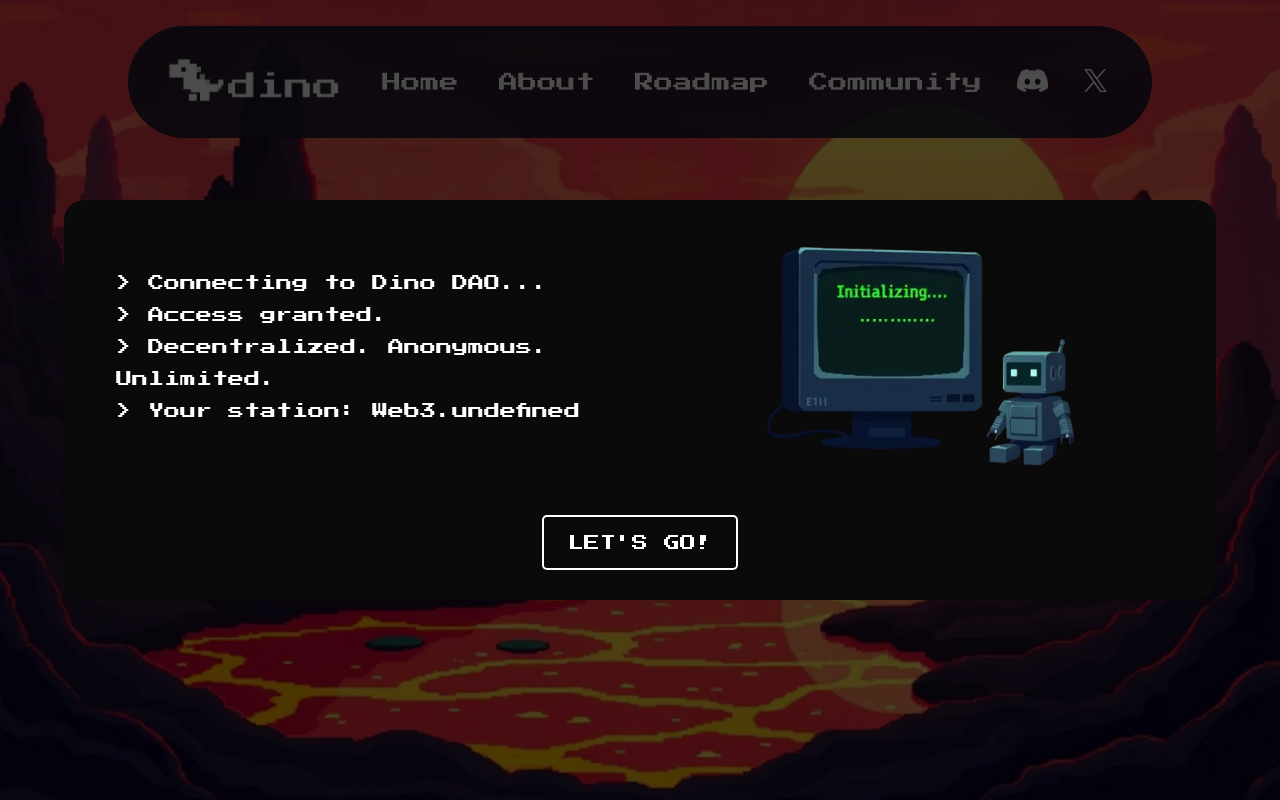
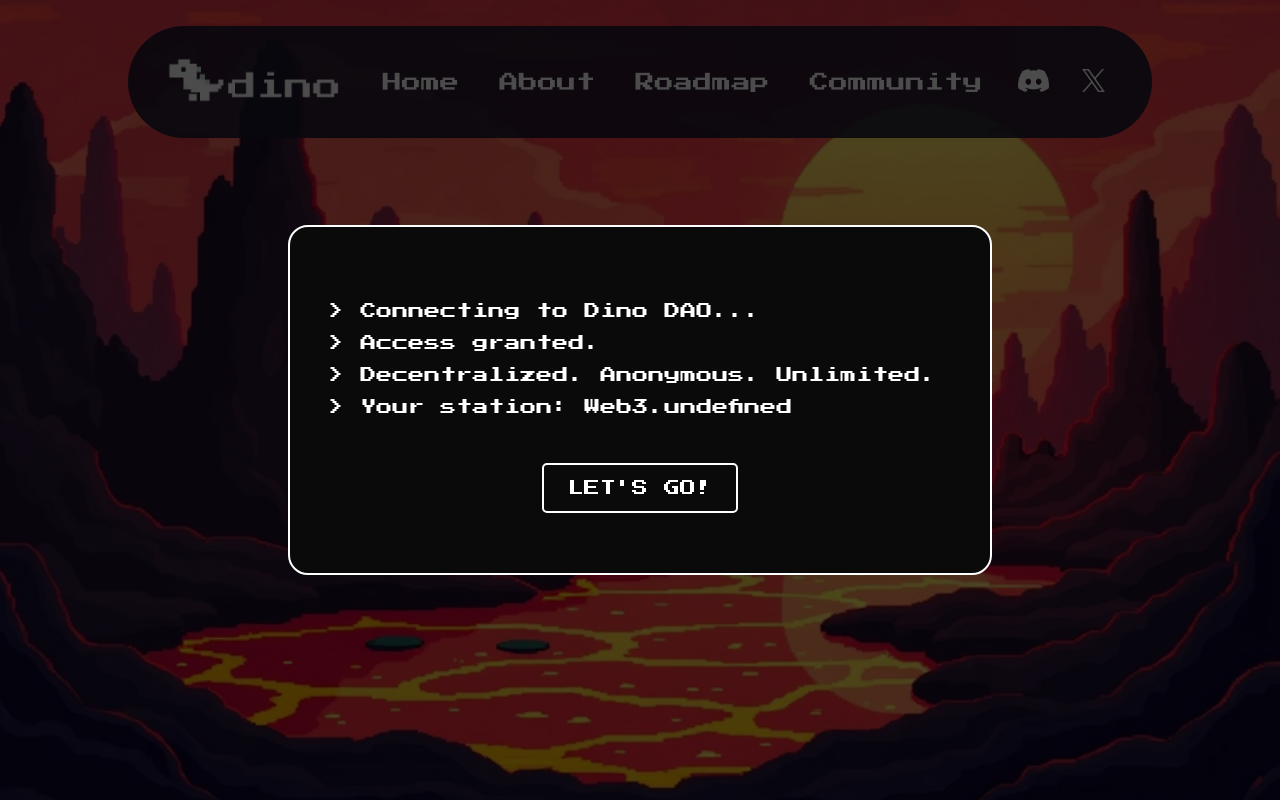
Before and after one commit to alexperedel/dino-dao, a React (Create React App) app: page / in a window 1280 px wide. Shown: the top 800 px of the page. Built offline with nearby package versions, Linux system fonts and the light colour scheme.

Commit message:
Change welcome-window styles and fix header styles for top-nav

```diff
--- a/src/components/Header.js
+++ b/src/components/Header.js
@@ -66,13 +66,13 @@ const Header = () => {
             </nav>
 
             <div className="social-icons">
-                <button className="icon-button">
+                <button className="icon-button" id="x-discord-button">
                     <a href="https://discord.com" target="_blank" rel="noopener noreferrer">
                         <img className="discord-logo" src={logoDiscord} alt="discord.com Logo"/>
                     </a>
                 </button>
 
-                <button className="icon-button">
+                <button className="icon-button" id="x-logo-button">
                     <a href="https://x.com" target="_blank" rel="noopener noreferrer">
                         <img className="x-logo" src={logoX} alt="X.com Logo"/>
                     </a>
--- a/src/components/WelcomeMessage.js
+++ b/src/components/WelcomeMessage.js
@@ -1,5 +1,4 @@
 import React, {useEffect, useState, useRef} from 'react';
-import terminal from "../images/terminal.png";
 import "../css/welcome-window-styles.css"
 
 const Welcome = ( { setTerminalActive } ) => {
@@ -20,7 +19,6 @@ const Welcome = ( { setTerminalActive } ) => {
     const [displayedText, setDisplayedText] = useState("");
     const [isComplete, setIsComplete] = useState(false);
     const [showButton, setShowButton] = useState(false);
-    const [showImg, setImg] = useState(false);
 
     const indexRef = useRef(0);
 
@@ -37,12 +35,8 @@ const Welcome = ( { setTerminalActive } ) => {
                 setIsComplete(true);
 
                 setTimeout(() => {
-                    setImg(true);
+                    setShowButton(true);
                 }, 500);
-
-                setTimeout(() => {
-                    setShowButton(true);
-                }, 1000);
             }
         }, 20);
 
@@ -61,16 +55,6 @@ const Welcome = ( { setTerminalActive } ) => {
                                 }}>
                             Let's Go!
                         </button>
-
-                        <img
-                            className="img-computer"
-                            style={{
-                                opacity: showImg ? 1 : 0,
-                            }}
-                            alt="computer"
-                            src={terminal}
-                        />
-
                     </div>
                 </div>
             )}
--- a/src/css/community-styles.css
+++ b/src/css/community-styles.css
@@ -43,8 +43,6 @@
 }
 
 .community-box .community-button {
-
-
     color: #fff;
     transition: all 0.5s ease;
     text-decoration: none;
--- a/src/css/header-styles.css
+++ b/src/css/header-styles.css
@@ -34,7 +34,7 @@
     color: white;
     text-decoration: none;
     font-size: 1.2rem;
-    padding: 5px 10px;
+    padding: 10px 10px;
 }
 
 .top-nav a:hover {
@@ -46,7 +46,7 @@
     display: flex;
     flex-direction: row;
     padding-right: 1.5%;
-    gap: 15px;
+    gap: 10px;
 }
 
 .social-icons img {
@@ -57,8 +57,12 @@
 .icon-button {
     background: none;
     border: none;
-    padding: 5px 10px;
+    padding: 10px 10px;
     cursor: pointer;
+}
+
+#x-logo-button {
+    padding: 10px 12px;
 }
 
 .social-icons .icon-button .discord-logo {
@@ -69,7 +73,7 @@
     width: 24px;
 }
 
-.icon-button a:hover {
+.icon-button:hover {
     background-color: #333333;
     border-radius: 10px;
 }
--- a/src/css/welcome-window-styles.css
+++ b/src/css/welcome-window-styles.css
@@ -1,37 +1,34 @@
 .welcome-window {
     position: relative;
     display: grid;
-    grid-template-columns: 1fr 1fr;
+    grid-template-columns: 1fr;
     grid-template-rows: 1fr 1fr;
     gap: 15px;
-    z-index: -1;
-
 
     background-color: #0A0A0A;
     color: #fff;
     font-family: "Press Start 2P", monospace;
-    font-size: 16px;
+    font-size: 1rem;
+    border: 2px solid white;
     border-radius: 20px;
-    padding: 30px 25px;
+    padding: 30px 2%;
     white-space: pre-line;
-    width: 90%;
-    height: 400px;
+    width: 55%;
+    height: 350px;
     line-height: 2;
 }
 
 .welcome-window .button {
     grid-row: 2;
-    grid-column: span 2;
-    width: auto;
-    max-width: 200px;
     justify-self: center;
     color: #fff;
     background-color: #0A0A0A;
     border: 2px solid #fff;
     padding: 12px 24px;
+    height: 50px;
     margin-top: 25px;
     font-family: "Press Start 2P", monospace;
-    font-size: 16px;
+    font-size: 1rem;
     text-transform: uppercase;
     cursor: pointer;
     transition: all 0.5s ease;
@@ -50,23 +47,12 @@
     box-shadow: 0 0 5px #fff;
 }
 
-.welcome-window .img-computer {
-    grid-row: 1;
-    grid-column: 2;
-    margin-top: 1%;
-    transition: all 0.5s ease;
-    opacity: 0;
-    justify-self: center;
-    width: 320px;
-    height: 240px;
-}
-
 .welcome-window .welcome-window-text {
     grid-row: 1;
-    grid-column: 1;
     margin-top: 1%;
-    padding-left: 5%;
+    padding-left: 2%;
     width: 100%;
+    text-align: left;
     justify-self: center;
 }
 
```
